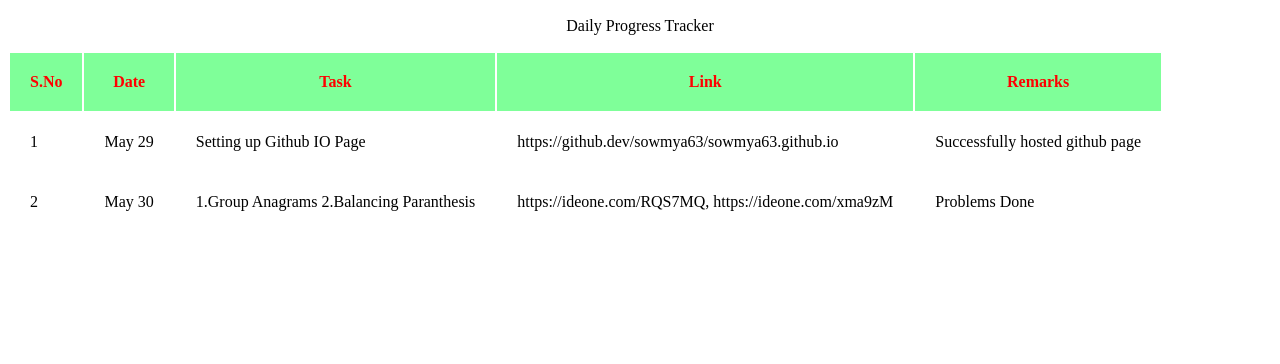
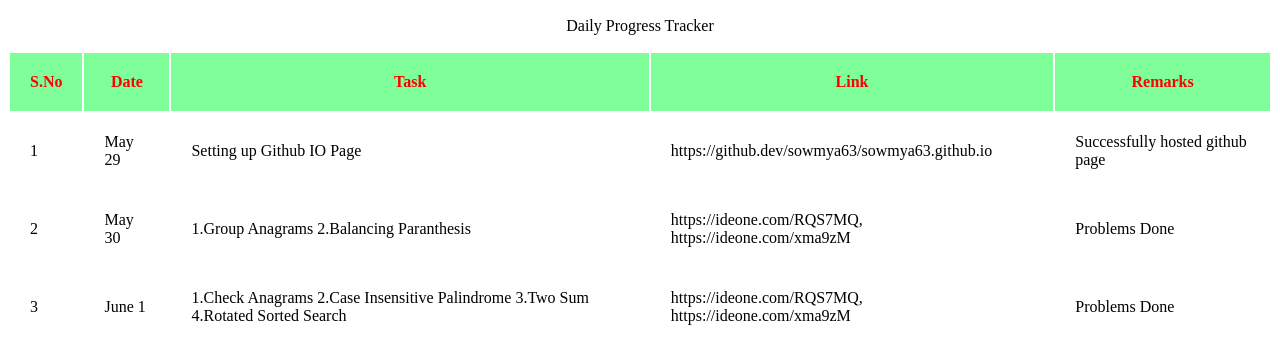
Before and after one commit to sowmya63/sowmya63.github.io, a plain HTML site: page index.html in a window 1280 px wide. Shown: the part 110-474 px from the top of the page. Drawn offline with Linux system fonts and the light colour scheme.

Commit message:
task completed

```diff
--- a/index.html
+++ b/index.html
@@ -34,6 +34,13 @@
            <td>https://ideone.com/RQS7MQ, https://ideone.com/xma9zM</td>
            <td>Problems Done</td>
         </tr>
+        <tr>
+            <td>3</td>
+            <td>June 1</td>
+            <td>1.Check Anagrams 2.Case Insensitive Palindrome 3.Two Sum 4.Rotated Sorted Search</td>
+           <td>https://ideone.com/RQS7MQ, https://ideone.com/xma9zM</td>
+           <td>Problems Done</td>
+        </tr>
     </table>
 </body>
 </html>
```
